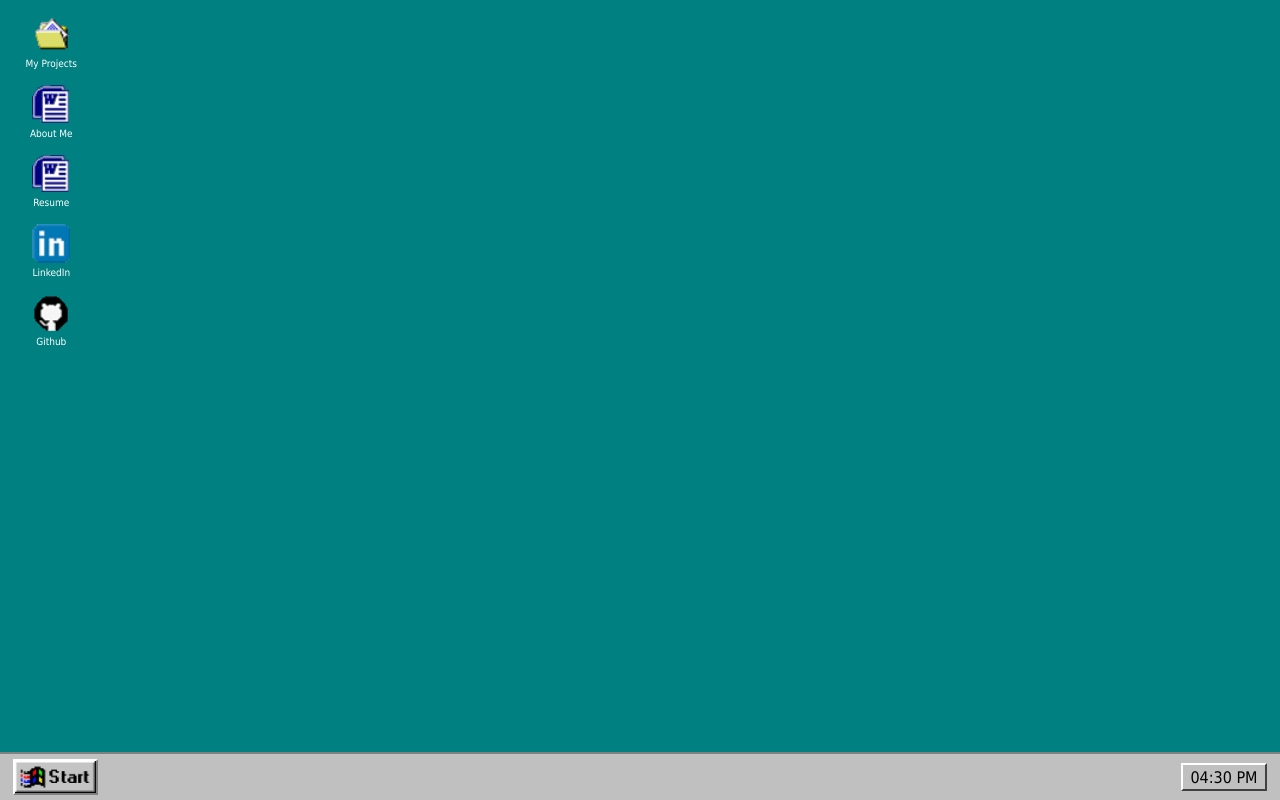
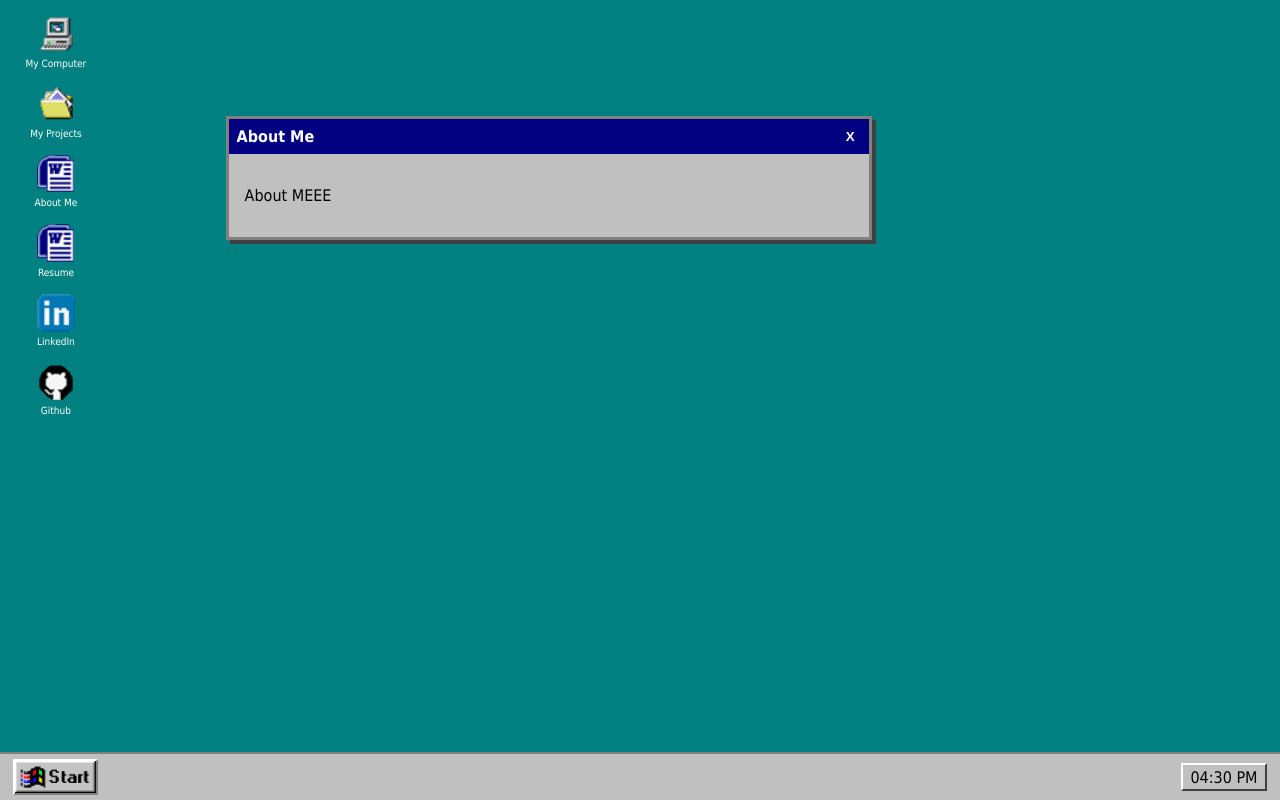
Before and after one commit to NicholasGaudio/New-Portfolio, a React (Vite) app in the folder client/: page / in a window 1280 px wide. Built offline with nearby package versions, Linux system fonts and the light colour scheme.

Commit message:
Added PC Icon and Immediate About Me Popup

```diff
--- a/client/src/App.css
+++ b/client/src/App.css
@@ -143,7 +143,7 @@
   color: white;
   padding: 0.5rem;
   font-weight: bold;
-  cursor: move
+  cursor: url('/Photos/move-cursor.png') 16 16, auto;
 }
 
 .popup-header button {
--- a/client/src/App.tsx
+++ b/client/src/App.tsx
@@ -4,7 +4,8 @@ import './App.css';
 
 const App: React.FC = () => {
   const [time, setTime] = useState<string>(() => new Date().toLocaleTimeString([], { hour: '2-digit', minute: '2-digit' }));
-  const [showAbout, setshowAbout] = useState(false)
+  const [showAbout, setshowAbout] = useState(true)
+  const [showPC, setshowPC] = useState(false)
 
   useEffect(() => {
     const interval = setInterval(() => {
@@ -19,6 +20,11 @@ const App: React.FC = () => {
   return (
     <div className="desktop">
       <div className = "desktop-icons">
+
+          <div className = "icon" onClick={() => setshowPC(true)}>
+            <img src = "/Photos/pc.png"/>
+            <span>My Computer</span>
+          </div>
 
           <div className = "icon">
             <img src = "/Photos/folder.png"/>
@@ -53,6 +59,14 @@ const App: React.FC = () => {
             />
           )}
 
+          {showPC && (
+            <DraggablePopup
+              title="My PC"
+              content={<p>About WEBSITE</p>}
+              onClose={() => setshowPC(false)}
+            />
+          )}
+
       </div>
 
       <div className="taskbar">
```
Also changed, not shown: client/public/Photos/move-cursor.png (added), client/public/Photos/pc.png (added).
